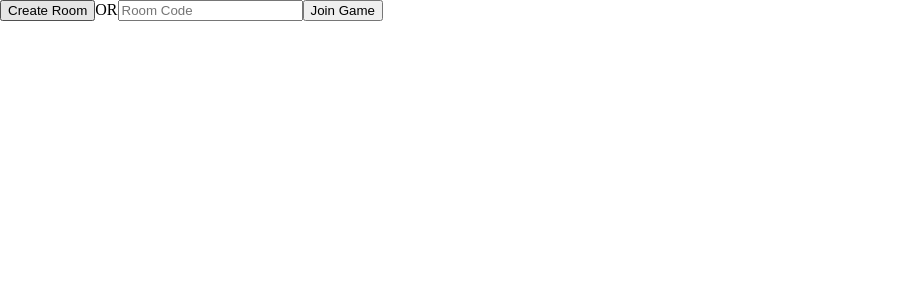
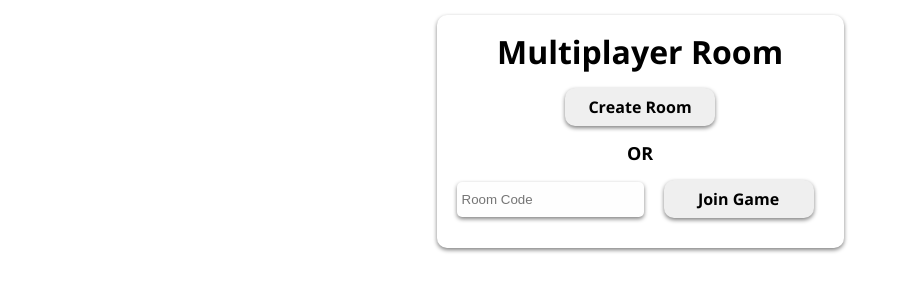
Before and after one commit to ProfVHS/tic-tac-toe, a React (Vite) app in the folder client/: page /multiplayer in a window 1280 px wide. Shown: the top 300 px of the page, without its empty margins (0-910 px from the left). Built offline with nearby package versions, Linux system fonts and the light colour scheme; no server answers.

Commit message:
multiplayer styles

```diff
--- a/client/src/pages/Multiplayer.tsx
+++ b/client/src/pages/Multiplayer.tsx
@@ -112,41 +112,48 @@ const Multiplayer = () => {
   }, [socket])
 
   return (
-    <>
-      {!inRoom && <>
-        <button onClick={createRoom}>Create Room</button>
-        <span>OR</span>
-        <input placeholder='Room Code' onChange={(event) => { setRoom(event.target.value) }} />
-        <button onClick={joinRoom}>Join Game</button>
-      </>}
+    <div className='wrapper'>
+      {!inRoom && <div className='card'>
+        <span className='card__title'>Multiplayer Room</span>
+        <button className='card__button' onClick={createRoom}>Create Room</button>
+        <span className='card__text'>OR</span>
+        <div className='card__group'>
+          <input className='card__input' placeholder='Room Code' onChange={(event) => { setRoom(event.target.value) }} />
+          <button className='card__button' onClick={joinRoom}>Join Game</button>
+        </div>
+      </div>}
 
       {inRoom && <>
+        <div className='gameInfo'>
           <h2>You are Player {inRoom}</h2>
-        <h1>Room: {room}</h1>
+          <h1 className='gameInfo__room'>Room: {room}</h1>
           <h2>Turn: Player {playerTurn.current}</h2>
+        </div>
 
         <Scoreboard xWins={xWins} oWins={oWins} />
+
+        <div className='grid'>
           <XoBox whoWon={whoWon} isPlayerTurn={playerTurn.current === inRoom} onChange={() => handleBoxChange(0)} value={gameState[0]} />
           <XoBox whoWon={whoWon} isPlayerTurn={playerTurn.current === inRoom} onChange={() => handleBoxChange(1)} value={gameState[1]} />
           <XoBox whoWon={whoWon} isPlayerTurn={playerTurn.current === inRoom} onChange={() => handleBoxChange(2)} value={gameState[2]} />
-        <br />
+
           <XoBox whoWon={whoWon} isPlayerTurn={playerTurn.current === inRoom} onChange={() => handleBoxChange(3)} value={gameState[3]} />
           <XoBox whoWon={whoWon} isPlayerTurn={playerTurn.current === inRoom} onChange={() => handleBoxChange(4)} value={gameState[4]} />
           <XoBox whoWon={whoWon} isPlayerTurn={playerTurn.current === inRoom} onChange={() => handleBoxChange(5)} value={gameState[5]} />
-        <br />
+
           <XoBox whoWon={whoWon} isPlayerTurn={playerTurn.current === inRoom} onChange={() => handleBoxChange(6)} value={gameState[6]} />
           <XoBox whoWon={whoWon} isPlayerTurn={playerTurn.current === inRoom} onChange={() => handleBoxChange(7)} value={gameState[7]} />
           <XoBox whoWon={whoWon} isPlayerTurn={playerTurn.current === inRoom} onChange={() => handleBoxChange(8)} value={gameState[8]} />
+        </div>
 
-        <div>{whoWon && <>
+        {whoWon && <div className='result'>
           <h1>{whoWon !== "DRAW" && whoWon ? `User ${whoWon} won!` : 'DRAW'}</h1>
           {inRoom === "X" && <>
             <button onClick={() => restartGame()} >NEW GAME</button>
           </>}
+        </div>}
       </>}
     </div>
-      </>}
-    </>
   )
 }
 
--- a/client/src/styles/css/styles.css
+++ b/client/src/styles/css/styles.css
@@ -129,7 +129,7 @@ body {
   flex-direction: column;
   align-items: center;
   justify-content: center;
-  width: 300px;
+  min-width: 300px;
   border-radius: 10px;
   padding: 15px;
   margin: 15px;
@@ -139,13 +139,17 @@ body {
   font-size: 32px;
   font-family: "Open Sans", sans-serif;
 }
+.card__text {
+  font-size: 18px;
+  font-family: "Open Sans", sans-serif;
+}
 .card__button {
   width: 150px;
   border: none;
   border-radius: 10px;
   box-shadow: 0px 2px 4px gray;
   margin: 15px;
-  padding: 15px;
+  padding: 8px 5px;
   cursor: pointer;
   transition: 0.2s ease;
   font-family: "Open Sans", sans-serif;
@@ -154,4 +158,34 @@ body {
 .card__button:hover {
   box-shadow: inset 0px 2px 4px black;
   background-color: darkgray;
+}
+.card__input {
+  padding: 10px 5px;
+  margin: 5px;
+  border: none;
+  background-color: rgb(254, 254, 254);
+  border-radius: 5px;
+  box-shadow: 0px 2px 4px gray;
+}
+.card__group {
+  display: flex;
+  align-items: center;
+}
+
+.gameInfo {
+  display: flex;
+  justify-content: space-between;
+  align-items: center;
+  width: 50vw;
+  padding: 15px;
+  margin: 15px;
+  font-family: "Open Sans", sans-serif;
+  box-shadow: 0px 2px 4px gray;
+  border-radius: 15px;
+}
+.gameInfo__room {
+  -webkit-user-select: text;
+     -moz-user-select: text;
+      -ms-user-select: text;
+          user-select: text;
 }/*# sourceMappingURL=styles.css.map */
--- a/client/src/styles/scss/styles.scss
+++ b/client/src/styles/scss/styles.scss
@@ -156,7 +156,7 @@ body{
     align-items: center;
     justify-content: center;
 
-    width: 300px;
+    min-width: 300px;
 
     border-radius: 10px;
 
@@ -170,6 +170,11 @@ body{
         font-family: 'Open Sans', sans-serif;
     }
 
+    &__text{
+        font-size: 18px;
+        font-family: 'Open Sans', sans-serif;
+    }
+
     &__button{
         width: 150px;
         border: none;
@@ -178,7 +183,7 @@ body{
         box-shadow: 0px 2px 4px gray;
 
         margin: 15px;
-        padding: 15px;
+        padding: 8px 5px;
 
         cursor: pointer;
         transition: 0.2s ease;
@@ -191,4 +196,40 @@ body{
             background-color: darkgray;
         }
     }
+
+    &__input{
+        padding: 10px 5px;
+        margin: 5px;
+
+        border: none;
+        background-color: rgb(254, 254, 254);
+        border-radius: 5px;
+
+        box-shadow: 0px 2px 4px gray;
+    }
+
+    &__group{
+        display: flex;
+        align-items: center;
+    }
 }
+
+.gameInfo{
+    display: flex;
+    justify-content: space-between;
+    align-items: center;
+
+    width: 50vw;
+    padding: 15px;
+    margin: 15px;
+
+    font-family: 'Open Sans', sans-serif;
+
+    box-shadow: 0px 2px 4px gray;
+
+    border-radius: 15px;
+
+    &__room{
+        user-select: text;
+    }
+}
```
Also changed, not shown: 1 other file (tests, documents, lock files or other folders). Lines whose indentation alone changed are shown as unchanged.
